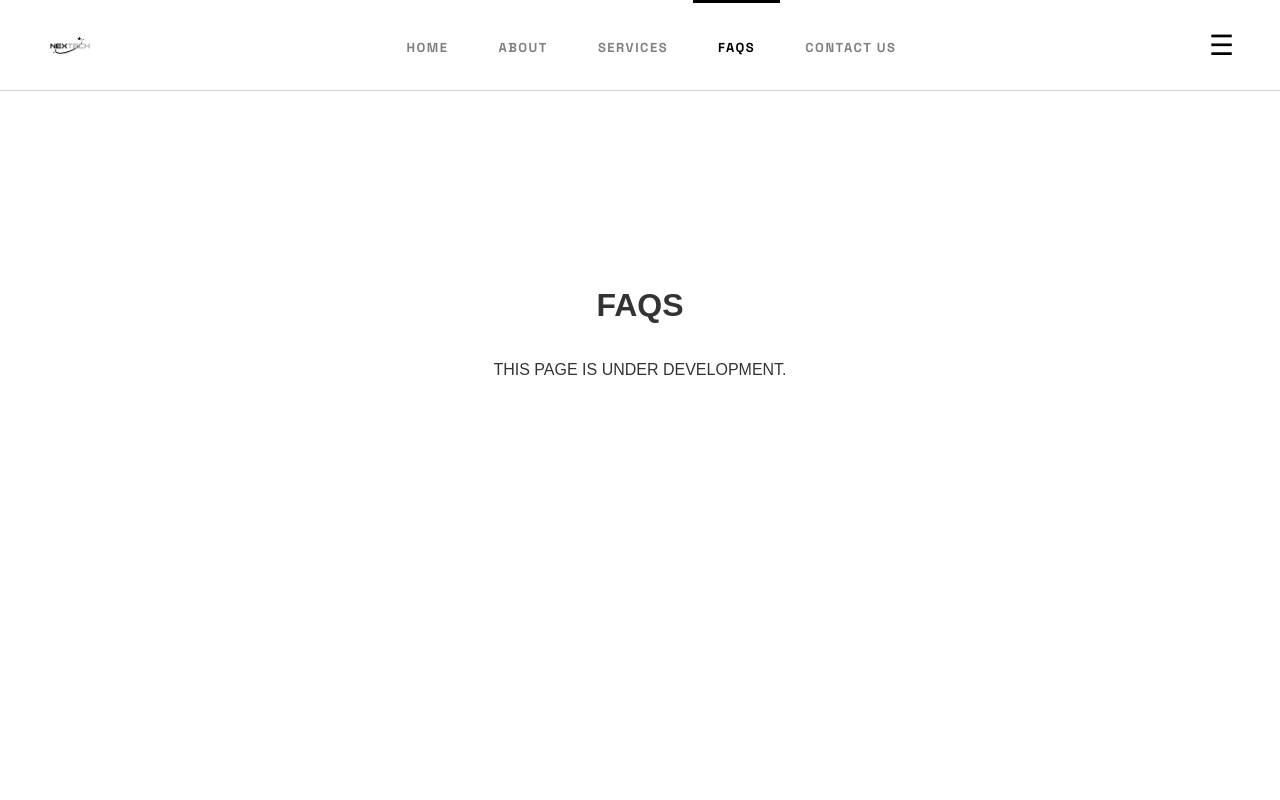
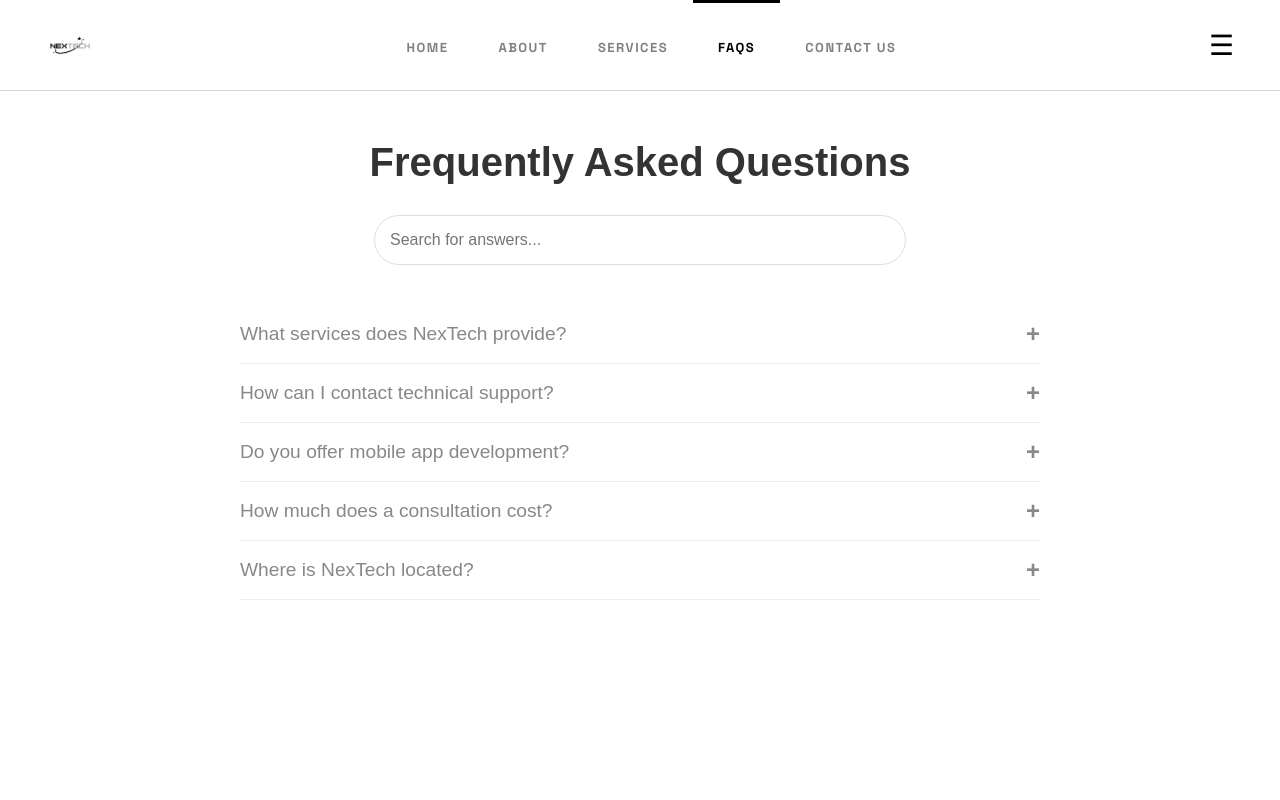
Before and after one commit to nrlshafina199/nextech-it-consulting, a React (Vite) app: page /faqs in a window 1280 px wide. Shown: the top 800 px of the page. Built offline with nearby package versions, Linux system fonts and the light colour scheme.

Commit message:
Added FAQ page with search and accordion

```diff
--- a/src/App.jsx
+++ b/src/App.jsx
@@ -5,6 +5,7 @@ import About from './components/About';
 import Home from "./components/Home";
 import Services from "./components/Services";
 import Contact from "./components/Contact";
+import FAQ from "./components/FAQ";
 
 // Temporary placeholder pages
 const Placeholder = ({ title }) => (
@@ -27,7 +28,7 @@ export default function App() {
                 <Route path="/" element={<Home />} />
                 <Route path="/about" element={<About />} />
                 <Route path="/services" element={<Services />} />
-                <Route path="/faqs" element={<Placeholder title="FAQs" />} />
+                <Route path="/faqs" element={<FAQ />} />
                 <Route path="/contact" element={<Contact />} />
             </Routes>
         </main>
--- /dev/null
+++ b/src/components/FAQ.css
@@ -0,0 +1,79 @@
+.faq-container {
+    max-width: 800px;
+    margin: 50px auto;
+    padding: 0 20px;
+    font-family: sans-serif;
+}
+
+.faq-container h1 {
+    text-align: center;
+    margin-bottom: 30px;
+    font-size: 2.5rem;
+}
+
+.faq-search-box {
+    display: flex;
+    justify-content: center;
+    margin-bottom: 40px;
+}
+
+.faq-search-box input {
+    width: 100%;
+    max-width: 500px;
+    padding: 15px;
+    border: 1px solid #ddd;
+    border-radius: 30px;
+    font-size: 16px;
+    outline: none;
+    transition: box-shadow 0.3s ease;
+}
+
+.faq-search-box input:focus {
+    box-shadow: 0 4px 12px rgba(0,0,0,0.1);
+    border-color: #333;
+}
+
+.faq-item {
+    border-bottom: 1px solid #eee;
+    padding: 15px 0;
+    cursor: pointer;
+}
+
+.faq-question {
+    display: flex;
+    justify-content: space-between;
+    align-items: center;
+    font-size: 1.2rem;
+    font-weight: 500;
+    color: #888;
+    transition: color 0.3s ease;
+}
+
+.faq-item:hover .faq-question,
+.faq-item.open .faq-question {
+    color: #000;
+}
+
+.faq-arrow {
+    font-size: 1.5rem;
+    font-weight: bold;
+}
+
+.faq-answer {
+    margin-top: 10px;
+    color: #555;
+    line-height: 1.6;
+    padding-right: 20px;
+    animation: slideDown 0.3s ease-out;
+}
+
+@keyframes slideDown {
+    from { opacity: 0; transform: translateY(-10px); }
+    to { opacity: 1; transform: translateY(0); }
+}
+
+.no-results {
+    text-align: center;
+    color: #888;
+    margin-top: 20px;
+}
--- /dev/null
+++ b/src/components/FAQ.jsx
@@ -0,0 +1,80 @@
+import React, { useState } from 'react';
+import './FAQ.css';
+
+const FAQ = () => {
+    const [searchTerm, setSearchTerm] = useState("");
+    const [openIndex, setOpenIndex] = useState(null);
+
+    const faqData = [
+        {
+            question: "What services does NexTech provide?",
+            answer: "We specialize in System Analysis, IoT Solutions, and Web Development for modern businesses."
+        },
+        {
+            question: "How can I contact technical support?",
+            answer: "You can reach our 24/7 support team via the Contact Us page or email support@nextech.com."
+        },
+        {
+            question: "Do you offer mobile app development?",
+            answer: "Yes! We develop cross-platform mobile applications using React Native and Flutter."
+        },
+        {
+            question: "How much does a consultation cost?",
+            answer: "Our initial project consultation is 100% free. We discuss your needs and provide a custom quote."
+        },
+        {
+            question: "Where is NexTech located?",
+            answer: "Our headquarters are in Butterworth, Penang, but we serve clients globally."
+        }
+    ];
+
+    const filteredFAQs = faqData.filter(item =>
+        item.question.toLowerCase().includes(searchTerm.toLowerCase()) ||
+        item.answer.toLowerCase().includes(searchTerm.toLowerCase())
+    );
+
+    const toggleFAQ = (index) => {
+        setOpenIndex(openIndex === index ? null : index);
+    };
+
+    return (
+        <div className="faq-container">
+            <h1>Frequently Asked Questions</h1>
+
+            <div className="faq-search-box">
+                <input
+                    type="text"
+                    placeholder="Search for answers..."
+                    onChange={(e) => setSearchTerm(e.target.value)}
+                />
+            </div>
+
+            <div className="faq-list">
+                {filteredFAQs.length > 0 ? (
+                    filteredFAQs.map((item, index) => (
+                        <div
+                            key={index}
+                            className={`faq-item ${openIndex === index ? 'open' : ''}`}
+                            onClick={() => toggleFAQ(index)}
+                        >
+                            <div className="faq-question">
+                                {item.question}
+                                <span className="faq-arrow">{openIndex === index ? '−' : '+'}</span>
+                            </div>
+
+                            {openIndex === index && (
+                                <div className="faq-answer">
+                                    <p>{item.answer}</p>
+                                </div>
+                            )}
+                        </div>
+                    ))
+                ) : (
+                    <p className="no-results">No questions found matching "{searchTerm}"</p>
+                )}
+            </div>
+        </div>
+    );
+};
+
+export default FAQ;
```
